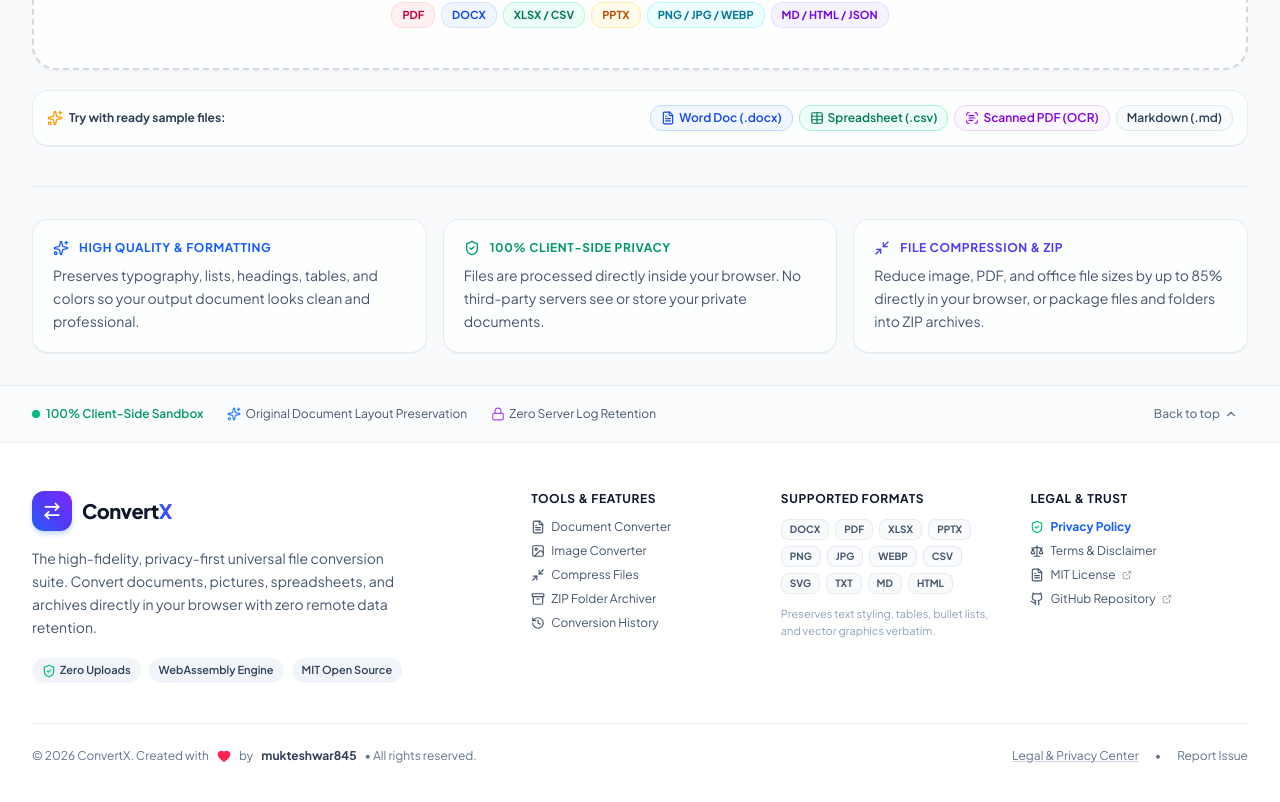
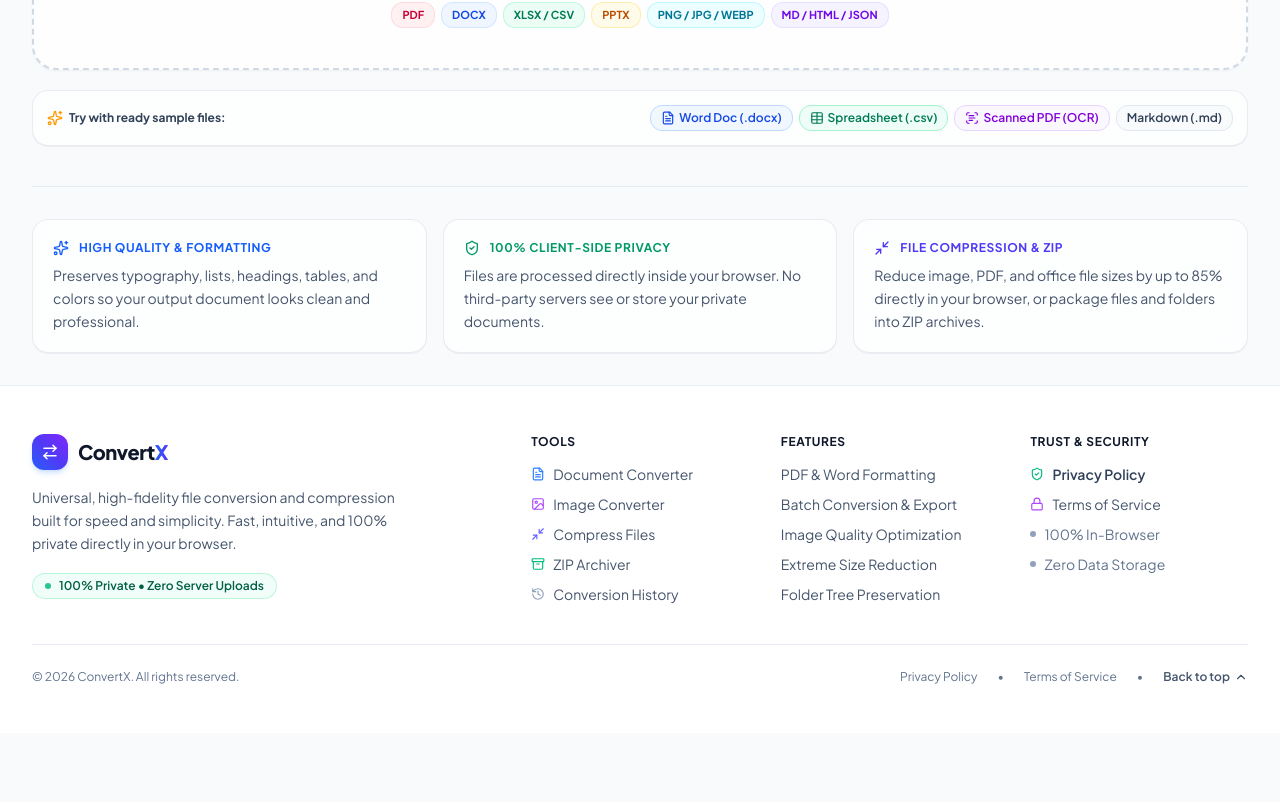
Before and after one commit to mukteshwar845/ConvertX, a React (Vite) app: page / in a window 1280 px wide. Shown: the part 494-1296 px from the top of the page. After the commit the page ends 1227 px from the top, so only its background shows below. Built offline with nearby package versions, Linux system fonts and the light colour scheme.

Commit message:
refactor: redesign footer into clean, professional, market-ready layout without developer clutter

```diff
--- a/src/components/Footer.tsx
+++ b/src/components/Footer.tsx
@@ -2,9 +2,6 @@ import React from 'react';
 import {
   ArrowRightLeft,
   ShieldCheck,
-  Github,
-  Heart,
-  ExternalLink,
   ChevronUp,
   FileText,
   Image as ImageIcon,
@@ -12,8 +9,6 @@ import {
   Archive,
   History,
   Lock,
-  Scale,
-  Sparkles,
 } from 'lucide-react';
 import { NavTab } from './Navbar';
 
@@ -31,160 +26,129 @@ export const Footer: React.FC<FooterProps> = ({
   };
 
   return (
-    <footer className="border-t border-slate-200/90 bg-white/95 dark:border-slate-800/90 dark:bg-slate-900/95 transition-colors duration-200 backdrop-blur-md">
-      {/* Top Feature Highlights Bar */}
-      <div className="border-b border-slate-200/60 dark:border-slate-800/60 bg-slate-50/50 dark:bg-slate-950/30">
-        <div className="mx-auto max-w-7xl px-4 sm:px-6 lg:px-8 py-4">
-          <div className="flex flex-wrap items-center justify-between gap-4 text-xs">
-            <div className="flex flex-wrap items-center gap-6 text-slate-600 dark:text-slate-400">
-              <span className="flex items-center gap-1.5 font-semibold text-emerald-600 dark:text-emerald-400">
-                <span className="relative flex h-2 w-2">
-                  <span className="animate-ping absolute inline-flex h-full w-full rounded-full bg-emerald-400 opacity-75"></span>
-                  <span className="relative inline-flex rounded-full h-2 w-2 bg-emerald-500"></span>
-                </span>
-                100% Client-Side Sandbox
-              </span>
-              <span className="hidden sm:inline-flex items-center gap-1">
-                <Sparkles className="h-3.5 w-3.5 text-blue-500" />
-                Original Document Layout Preservation
-              </span>
-              <span className="hidden md:inline-flex items-center gap-1">
-                <Lock className="h-3.5 w-3.5 text-purple-500" />
-                Zero Server Log Retention
-              </span>
-            </div>
-
-            <button
-              onClick={scrollToTop}
-              className="flex items-center gap-1 rounded-lg px-2.5 py-1 font-medium text-slate-500 hover:bg-slate-200/60 hover:text-slate-900 dark:text-slate-400 dark:hover:bg-slate-800 dark:hover:text-white transition"
-              title="Scroll back to top"
+    <footer className="border-t border-slate-200/80 bg-white dark:border-slate-800/80 dark:bg-slate-900 transition-colors duration-200">
+      <div className="mx-auto max-w-7xl px-4 sm:px-6 lg:px-8 py-10 sm:py-12">
+        <div className="grid grid-cols-1 gap-8 md:grid-cols-4 lg:grid-cols-5">
+          {/* Brand & Mission */}
+          <div className="md:col-span-2 lg:col-span-2 space-y-4">
+            <div
+              onClick={() => {
+                onNavigateTab('documents');
+                scrollToTop();
+              }}
+              className="inline-flex cursor-pointer items-center gap-2.5 transition-transform hover:scale-[1.01]"
             >
-              <span>Back to top</span>
-              <ChevronUp className="h-3.5 w-3.5" />
-            </button>
-          </div>
-        </div>
-      </div>
-
-      {/* Main Multi-Column Section */}
-      <div className="mx-auto max-w-7xl px-4 sm:px-6 lg:px-8 py-10 sm:py-12">
-        <div className="grid grid-cols-1 gap-8 sm:grid-cols-2 lg:grid-cols-5">
-          {/* Col 1 & 2: Brand & Description */}
-          <div className="lg:col-span-2 space-y-4">
-            <div className="flex items-center gap-2.5">
-              <div className="flex h-10 w-10 items-center justify-center rounded-xl bg-gradient-to-tr from-blue-600 via-indigo-600 to-violet-600 text-white shadow-md shadow-blue-500/25">
-                <ArrowRightLeft className="h-5 w-5" />
+              <div className="flex h-9 w-9 items-center justify-center rounded-xl bg-gradient-to-tr from-blue-600 via-indigo-600 to-violet-600 text-white shadow-md shadow-blue-500/20">
+                <ArrowRightLeft className="h-4.5 w-4.5" />
               </div>
               <span className="text-xl font-black tracking-tight text-slate-900 dark:text-white">
                 Convert<span className="bg-gradient-to-r from-blue-600 to-indigo-600 bg-clip-text text-transparent dark:from-blue-400 dark:to-indigo-400">X</span>
               </span>
             </div>
 
-            <p className="text-xs sm:text-sm text-slate-600 dark:text-slate-400 leading-relaxed max-w-sm">
-              The high-fidelity, privacy-first universal file conversion suite. Convert documents, pictures, spreadsheets,
-              and archives directly in your browser with zero remote data retention.
+            <p className="text-sm text-slate-600 dark:text-slate-400 leading-relaxed max-w-sm">
+              Universal, high-fidelity file conversion and compression built for speed and simplicity. Fast, intuitive, and 100% private directly in your browser.
             </p>
 
-            <div className="flex flex-wrap items-center gap-2 pt-1">
-              <span className="inline-flex items-center gap-1 rounded-full bg-slate-100 px-2.5 py-1 text-[11px] font-semibold text-slate-700 dark:bg-slate-800 dark:text-slate-300">
-                <ShieldCheck className="h-3.5 w-3.5 text-emerald-500" />
-                Zero Uploads
-              </span>
-              <span className="inline-flex items-center gap-1 rounded-full bg-slate-100 px-2.5 py-1 text-[11px] font-semibold text-slate-700 dark:bg-slate-800 dark:text-slate-300">
-                WebAssembly Engine
-              </span>
-              <span className="inline-flex items-center gap-1 rounded-full bg-slate-100 px-2.5 py-1 text-[11px] font-semibold text-slate-700 dark:bg-slate-800 dark:text-slate-300">
-                MIT Open Source
-              </span>
+            <div className="inline-flex items-center gap-2 rounded-full border border-emerald-200/70 bg-emerald-50/70 px-3 py-1 text-xs font-semibold text-emerald-800 dark:border-emerald-800/60 dark:bg-emerald-950/40 dark:text-emerald-300">
+              <span className="h-1.5 w-1.5 rounded-full bg-emerald-500 animate-pulse"></span>
+              <span>100% Private • Zero Server Uploads</span>
             </div>
           </div>
 
-          {/* Col 3: Suite Tools */}
+          {/* Navigation Tools */}
           <div>
-            <h3 className="text-xs font-bold uppercase tracking-wider text-slate-900 dark:text-white mb-3">
-              Tools & Features
-            </h3>
-            <ul className="space-y-2 text-xs">
+            <h4 className="text-xs font-bold uppercase tracking-wider text-slate-900 dark:text-white mb-3.5">
+              Tools
+            </h4>
+            <ul className="space-y-2.5 text-xs sm:text-sm">
               <li>
                 <button
-                  onClick={() => onNavigateTab('documents')}
-                  className="flex items-center gap-1.5 text-slate-600 hover:text-blue-600 dark:text-slate-400 dark:hover:text-blue-400 transition"
+                  onClick={() => {
+                    onNavigateTab('documents');
+                    scrollToTop();
+                  }}
+                  className="flex items-center gap-2 text-slate-600 hover:text-blue-600 dark:text-slate-400 dark:hover:text-blue-400 transition"
                 >
-                  <FileText className="h-3.5 w-3.5" />
+                  <FileText className="h-3.5 w-3.5 text-blue-500" />
                   <span>Document Converter</span>
                 </button>
               </li>
               <li>
                 <button
-                  onClick={() => onNavigateTab('images')}
-                  className="flex items-center gap-1.5 text-slate-600 hover:text-purple-600 dark:text-slate-400 dark:hover:text-purple-400 transition"
+                  onClick={() => {
+                    onNavigateTab('images');
+                    scrollToTop();
+                  }}
+                  className="flex items-center gap-2 text-slate-600 hover:text-purple-600 dark:text-slate-400 dark:hover:text-purple-400 transition"
                 >
-                  <ImageIcon className="h-3.5 w-3.5" />
+                  <ImageIcon className="h-3.5 w-3.5 text-purple-500" />
                   <span>Image Converter</span>
                 </button>
               </li>
               <li>
                 <button
-                  onClick={() => onNavigateTab('compress')}
-                  className="flex items-center gap-1.5 text-slate-600 hover:text-indigo-600 dark:text-slate-400 dark:hover:text-indigo-400 transition"
+                  onClick={() => {
+                    onNavigateTab('compress');
+                    scrollToTop();
+                  }}
+                  className="flex items-center gap-2 text-slate-600 hover:text-indigo-600 dark:text-slate-400 dark:hover:text-indigo-400 transition"
                 >
-                  <Minimize2 className="h-3.5 w-3.5" />
+                  <Minimize2 className="h-3.5 w-3.5 text-indigo-500" />
                   <span>Compress Files</span>
                 </button>
               </li>
               <li>
                 <button
-                  onClick={() => onNavigateTab('zip')}
-                  className="flex items-center gap-1.5 text-slate-600 hover:text-emerald-600 dark:text-slate-400 dark:hover:text-emerald-400 transition"
+                  onClick={() => {
+                    onNavigateTab('zip');
+                    scrollToTop();
+                  }}
+                  className="flex items-center gap-2 text-slate-600 hover:text-emerald-600 dark:text-slate-400 dark:hover:text-emerald-400 transition"
                 >
-                  <Archive className="h-3.5 w-3.5" />
-                  <span>ZIP Folder Archiver</span>
+                  <Archive className="h-3.5 w-3.5 text-emerald-500" />
+                  <span>ZIP Archiver</span>
                 </button>
               </li>
               <li>
                 <button
-                  onClick={() => onNavigateTab('history')}
-                  className="flex items-center gap-1.5 text-slate-600 hover:text-blue-600 dark:text-slate-400 dark:hover:text-blue-400 transition"
+                  onClick={() => {
+                    onNavigateTab('history');
+                    scrollToTop();
+                  }}
+                  className="flex items-center gap-2 text-slate-600 hover:text-blue-600 dark:text-slate-400 dark:hover:text-blue-400 transition"
                 >
-                  <History className="h-3.5 w-3.5" />
+                  <History className="h-3.5 w-3.5 text-slate-400" />
                   <span>Conversion History</span>
                 </button>
               </li>
             </ul>
           </div>
 
-          {/* Col 4: Popular Formats */}
+          {/* Capabilities */}
           <div>
-            <h3 className="text-xs font-bold uppercase tracking-wider text-slate-900 dark:text-white mb-3">
-              Supported Formats
-            </h3>
-            <div className="flex flex-wrap gap-1.5">
-              {['DOCX', 'PDF', 'XLSX', 'PPTX', 'PNG', 'JPG', 'WEBP', 'CSV', 'SVG', 'TXT', 'MD', 'HTML'].map(
-                (fmt) => (
-                  <span
-                    key={fmt}
-                    className="rounded-lg border border-slate-200/80 bg-slate-50 px-2 py-0.5 text-[10px] font-bold text-slate-600 dark:border-slate-800 dark:bg-slate-800/60 dark:text-slate-300"
-                  >
-                    {fmt}
-                  </span>
-                )
-              )}
-            </div>
-            <p className="mt-3 text-[11px] text-slate-400 dark:text-slate-500">
-              Preserves text styling, tables, bullet lists, and vector graphics verbatim.
-            </p>
+            <h4 className="text-xs font-bold uppercase tracking-wider text-slate-900 dark:text-white mb-3.5">
+              Features
+            </h4>
+            <ul className="space-y-2.5 text-xs sm:text-sm text-slate-600 dark:text-slate-400">
+              <li>PDF & Word Formatting</li>
+              <li>Batch Conversion & Export</li>
+              <li>Image Quality Optimization</li>
+              <li>Extreme Size Reduction</li>
+              <li>Folder Tree Preservation</li>
+            </ul>
           </div>
 
-          {/* Col 5: Legal & Trust */}
+          {/* Trust & Privacy */}
           <div>
-            <h3 className="text-xs font-bold uppercase tracking-wider text-slate-900 dark:text-white mb-3">
-              Legal & Trust
-            </h3>
-            <ul className="space-y-2 text-xs">
+            <h4 className="text-xs font-bold uppercase tracking-wider text-slate-900 dark:text-white mb-3.5">
+              Trust & Security
+            </h4>
+            <ul className="space-y-2.5 text-xs sm:text-sm">
               <li>
                 <button
                   onClick={onOpenPrivacyModal}
-                  className="flex items-center gap-1.5 font-bold text-blue-600 hover:underline dark:text-blue-400 transition"
+                  className="flex items-center gap-2 font-semibold text-slate-700 hover:text-blue-600 dark:text-slate-300 dark:hover:text-blue-400 transition"
                 >
                   <ShieldCheck className="h-3.5 w-3.5 text-emerald-500" />
                   <span>Privacy Policy</span>
@@ -193,73 +157,54 @@ export const Footer: React.FC<FooterProps> = ({
               <li>
                 <button
                   onClick={onOpenPrivacyModal}
-                  className="flex items-center gap-1.5 text-slate-600 hover:text-blue-600 dark:text-slate-400 dark:hover:text-blue-400 transition"
+                  className="flex items-center gap-2 text-slate-600 hover:text-blue-600 dark:text-slate-400 dark:hover:text-blue-400 transition"
                 >
-                  <Scale className="h-3.5 w-3.5" />
-                  <span>Terms & Disclaimer</span>
+                  <Lock className="h-3.5 w-3.5 text-purple-500" />
+                  <span>Terms of Service</span>
                 </button>
               </li>
               <li>
-                <a
-                  href="https://github.com/mukteshwar845/ConvertX/blob/main/LICENSE"
-                  target="_blank"
-                  rel="noopener noreferrer"
-                  className="flex items-center gap-1.5 text-slate-600 hover:text-blue-600 dark:text-slate-400 dark:hover:text-blue-400 transition"
-                >
-                  <FileText className="h-3.5 w-3.5" />
-                  <span>MIT License</span>
-                  <ExternalLink className="h-2.5 w-2.5 opacity-60" />
-                </a>
+                <span className="flex items-center gap-2 text-slate-500 dark:text-slate-400">
+                  <span className="h-1.5 w-1.5 rounded-full bg-slate-400"></span>
+                  <span>100% In-Browser</span>
+                </span>
               </li>
               <li>
-                <a
-                  href="https://github.com/mukteshwar845/ConvertX"
-                  target="_blank"
-                  rel="noopener noreferrer"
-                  className="flex items-center gap-1.5 text-slate-600 hover:text-blue-600 dark:text-slate-400 dark:hover:text-blue-400 transition"
-                >
-                  <Github className="h-3.5 w-3.5" />
-                  <span>GitHub Repository</span>
-                  <ExternalLink className="h-2.5 w-2.5 opacity-60" />
-                </a>
+                <span className="flex items-center gap-2 text-slate-500 dark:text-slate-400">
+                  <span className="h-1.5 w-1.5 rounded-full bg-slate-400"></span>
+                  <span>Zero Data Storage</span>
+                </span>
               </li>
             </ul>
           </div>
         </div>
 
-        {/* Bottom Credits & Copyright */}
+        {/* Bottom Bar: Copyright & Back to Top */}
         <div className="mt-10 pt-6 border-t border-slate-200/80 dark:border-slate-800/80 flex flex-col sm:flex-row items-center justify-between gap-4 text-xs text-slate-500 dark:text-slate-400">
-          <div className="flex flex-wrap items-center gap-2 text-center sm:text-left">
-            <span>© 2026 ConvertX. Created with</span>
-            <Heart className="h-3.5 w-3.5 text-rose-500 fill-current inline" />
-            <span>by</span>
-            <a
-              href="https://github.com/mukteshwar845"
-              target="_blank"
-              rel="noopener noreferrer"
-              className="font-bold text-slate-700 hover:text-blue-600 dark:text-slate-300 dark:hover:text-blue-400 transition"
-            >
-              mukteshwar845
-            </a>
-            <span>• All rights reserved.</span>
-          </div>
+          <p>© 2026 ConvertX. All rights reserved.</p>
 
-          <div className="flex items-center gap-4">
+          <div className="flex items-center gap-5">
             <button
               onClick={onOpenPrivacyModal}
-              className="text-slate-500 hover:text-slate-800 dark:text-slate-400 dark:hover:text-slate-200 underline decoration-slate-300 dark:decoration-slate-700"
+              className="hover:text-slate-900 dark:hover:text-white transition"
             >
-              Legal & Privacy Center
+              Privacy Policy
             </button>
             <span>•</span>
-            <a
-              href="https://github.com/mukteshwar845/ConvertX/issues"
-              target="_blank"
-              rel="noopener noreferrer"
-              className="text-slate-500 hover:text-slate-800 dark:text-slate-400 dark:hover:text-slate-200 transition"
+            <button
+              onClick={onOpenPrivacyModal}
+              className="hover:text-slate-900 dark:hover:text-white transition"
             >
-              Report Issue
-            </a>
+              Terms of Service
+            </button>
+            <span>•</span>
+            <button
+              onClick={scrollToTop}
+              className="inline-flex items-center gap-1 font-semibold text-slate-600 hover:text-blue-600 dark:text-slate-300 dark:hover:text-blue-400 transition"
+            >
+              <span>Back to top</span>
+              <ChevronUp className="h-3.5 w-3.5" />
+            </button>
           </div>
         </div>
       </div>
--- a/src/components/PrivacyPolicyModal.tsx
+++ b/src/components/PrivacyPolicyModal.tsx
@@ -6,7 +6,6 @@ import {
   Database,
   FileCheck,
   Scale,
-  ExternalLink,
   CheckCircle2,
   AlertCircle,
   Cpu,
@@ -176,15 +175,10 @@ export const PrivacyPolicyModal: React.FC<PrivacyPolicyModalProps> = ({
 
         {/* Footer Actions */}
         <div className="flex flex-col sm:flex-row items-center justify-between gap-3 border-t border-slate-200/80 bg-slate-50/80 px-6 py-4 dark:border-slate-800/80 dark:bg-slate-900/80">
-          <a
-            href="https://github.com/mukteshwar845/ConvertX"
-            target="_blank"
-            rel="noopener noreferrer"
-            className="flex items-center gap-1.5 text-xs font-semibold text-slate-500 hover:text-blue-600 dark:text-slate-400 dark:hover:text-blue-400 transition"
-          >
-            <span>View Source on GitHub</span>
-            <ExternalLink className="h-3.5 w-3.5" />
-          </a>
+          <div className="flex items-center gap-2 text-xs text-slate-500 dark:text-slate-400">
+            <ShieldCheck className="h-4 w-4 text-emerald-500" />
+            <span>100% Client-Side Sandbox • Zero Remote Data Retention</span>
+          </div>
 
           <button
             onClick={onClose}
```
